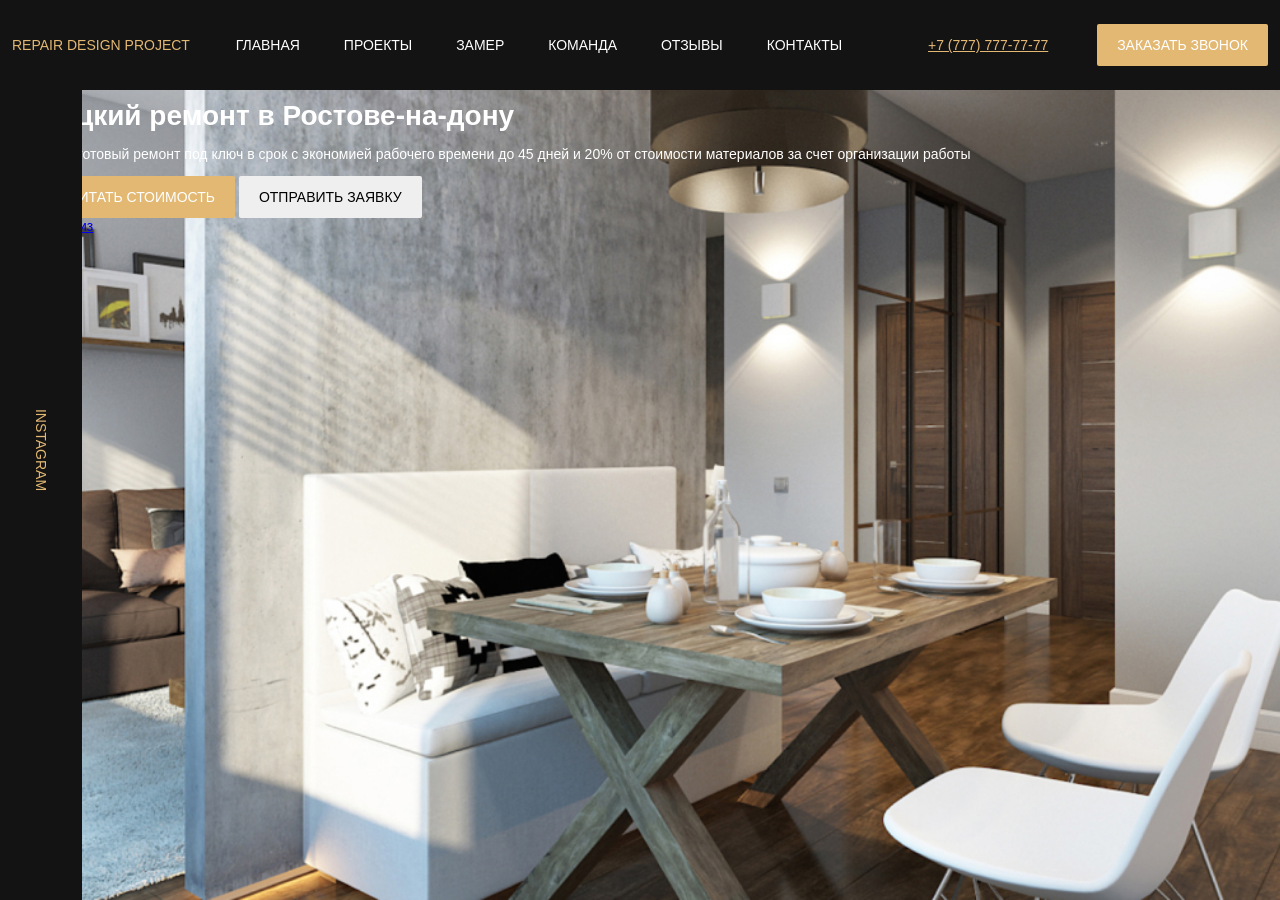
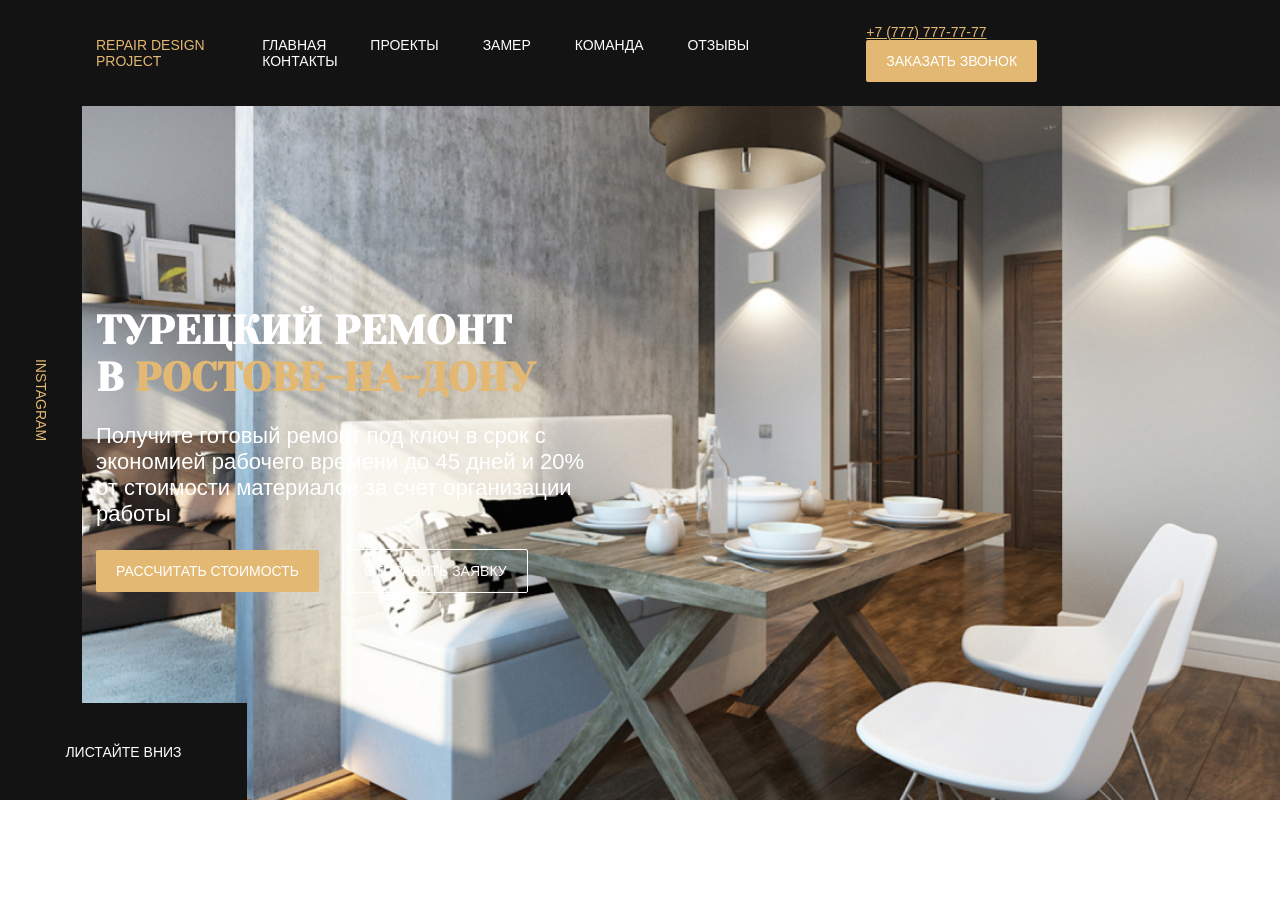
Before and after one commit to VeryBaguette/Coursee, a website: page index.html in a window 1280 px wide. After the commit the page ends 800 px from the top, so only its background shows below. Drawn offline with Linux system fonts and the light colour scheme; files whose address does not match are found by name.

Commit message:
feat: smth

```diff
--- a/index.html
+++ b/index.html
@@ -5,6 +5,10 @@
     <meta http-equiv="X-UA-Compatible" content="IE=edge" />
     <meta name="viewport" content="width=, initial-scale=1.0" />
     <title>RepairDesignProject</title>
+    <link
+      href="https://fonts.googleapis.com/css2?family=Yeseva+One&display=swap"
+      rel="stylesheet"
+    />
     <link rel="stylesheet" href="./css/style.css" />
   </head>
   <body>
@@ -36,9 +40,13 @@
         <div class="instagram hero__instagram">
           <a href="#" class="instagram__link">Instagram</a>
         </div>
-        <div class="hero__content">
-          <div class="container">
-            <h1 class="title hero-title">Турецкий ремонт в Ростове-на-дону</h1>
+        <div class="container">
+          <div class="hero__content">
+            <h1 class="title hero-title">
+              Турецкий ремонт в&nbsp;<span class="title--primary"
+                >Ростове-на-дону</span
+              >
+            </h1>
             <p class="hero__text">
               Получите готовый ремонт под ключ в срок с экономией рабочего
               времени до 45 дней и 20% от стоимости материалов за счет
@@ -52,7 +60,7 @@
             </button>
           </div>
         </div>
-        <a href="#" class="scroll-down">Листайте вниз</a>
+        <a href="#" class="hero__scroll-down">Листайте вниз</a>
       </section>
     </main>
   </body>
--- a/sass/_grid.sass
+++ b/sass/_grid.sass
@@ -1,3 +1,4 @@
 .container
+    width: 85%
     max-width: 1256px
     margin: auto
--- a/sass/_interface.sass
+++ b/sass/_interface.sass
@@ -6,3 +6,7 @@
     &--primary
         background-color: $primary
         color: $light
+    &--outline
+        border: 1px solid $light
+        background-color: transparent
+        color: $light
--- a/sass/style.sass
+++ b/sass/style.sass
@@ -5,6 +5,8 @@
 @import 'grid'
 @import 'templates/header'
 @import 'templates/hero'
+*, *:before, *:after
+    box-sizing: border-box
 body
     font-family: 'Futura Book', sans-serif
     font-size: 14px
--- a/sass/templates/_hero.sass
+++ b/sass/templates/_hero.sass
@@ -1,15 +1,38 @@
 .hero
     position: relative
+    display: flex
+    flex-direction: column
+    justify-content: center
     background: $dark url("/img/hero-bg.jpg") no-repeat center / cover
     height: 100vh
     color: $light
     padding-top: 100px
+    &__content
+        max-width: 670px
+    &__text
+        font-size: 22px
+        max-width: 500px
     &__instagram
         position: absolute
         max-width: 82px
         height: 100%
         left: 0
         top: 0
+    &__button
+        margin-right: 20px
+    &__scroll-down
+        position: absolute
+        display: flex
+        align-items: center
+        justify-content: center
+        left: 0
+        bottom: 0
+        min-width: 247px
+        min-height: 97px
+        background-color: $dark
+        text-transform: uppercase
+        text-decoration: none
+        color: $light
 
 .instagram
     display: flex
@@ -23,3 +46,8 @@
         transform: rotate(90deg)
 .title
     margin: 0
+    font-family: Yeseva One
+    text-transform: uppercase
+    font-size: 40px
+    &--primary
+        color: $primary
```
Also changed, not shown: css/style.css.
